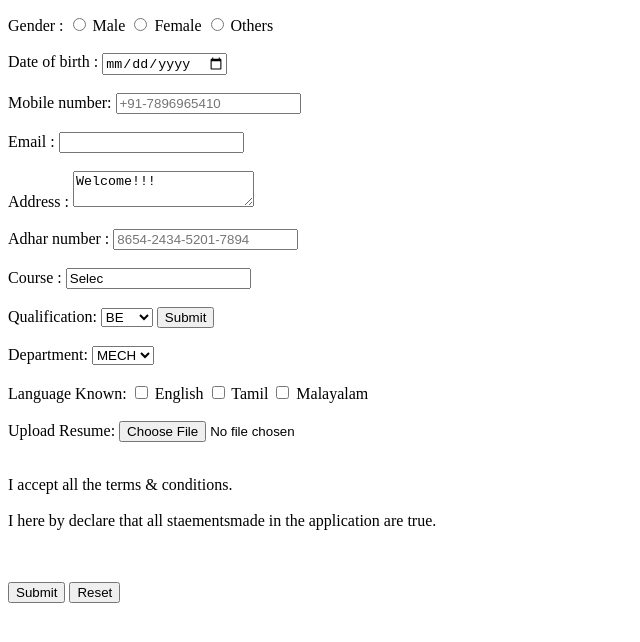
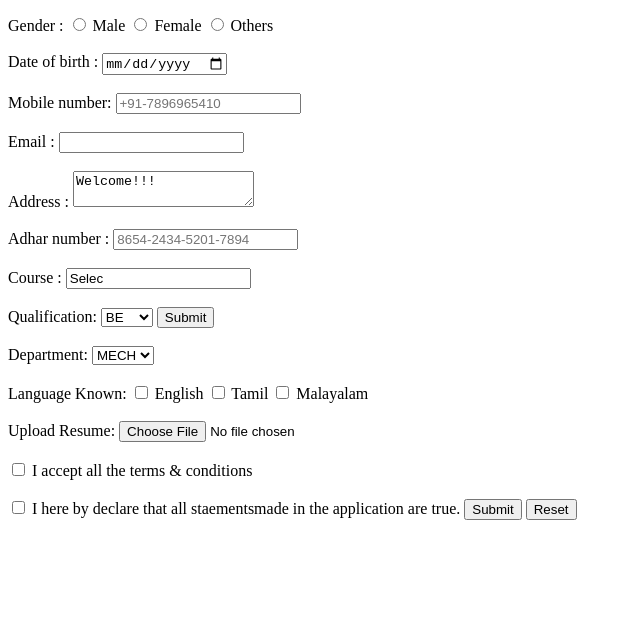
Before and after one commit to Gowsigaraj/forms, a plain HTML site: page index.html in a window 1280 px wide. Shown: the part 90-732 px from the top of the page, without its empty margins (0-640 px from the left). Drawn offline with Linux system fonts and the light colour scheme.

Commit message:
checkboxadded

```diff
--- a/index.html
+++ b/index.html
@@ -60,7 +60,11 @@
 
    <label for="Upload Resume">Upload Resume:</label>
   <input type="file"id="Upload Resume" name="Upload Resume" ><br></br>
-  <p> I accept all the terms & conditions.<br></br>I here by declare that all staementsmade in the application are true.</p><br></br>
+  <input type="checkbox" id="box1" name="box1">
+  <label for="box1">I accept all the terms & conditions </label><br></br>
+  <input type="checkbox" id="box2" name="box2">
+    <label for="box2">  I here by declare that all staementsmade in the application are true. </label>
+
 
   <input type="submit">
 
```
